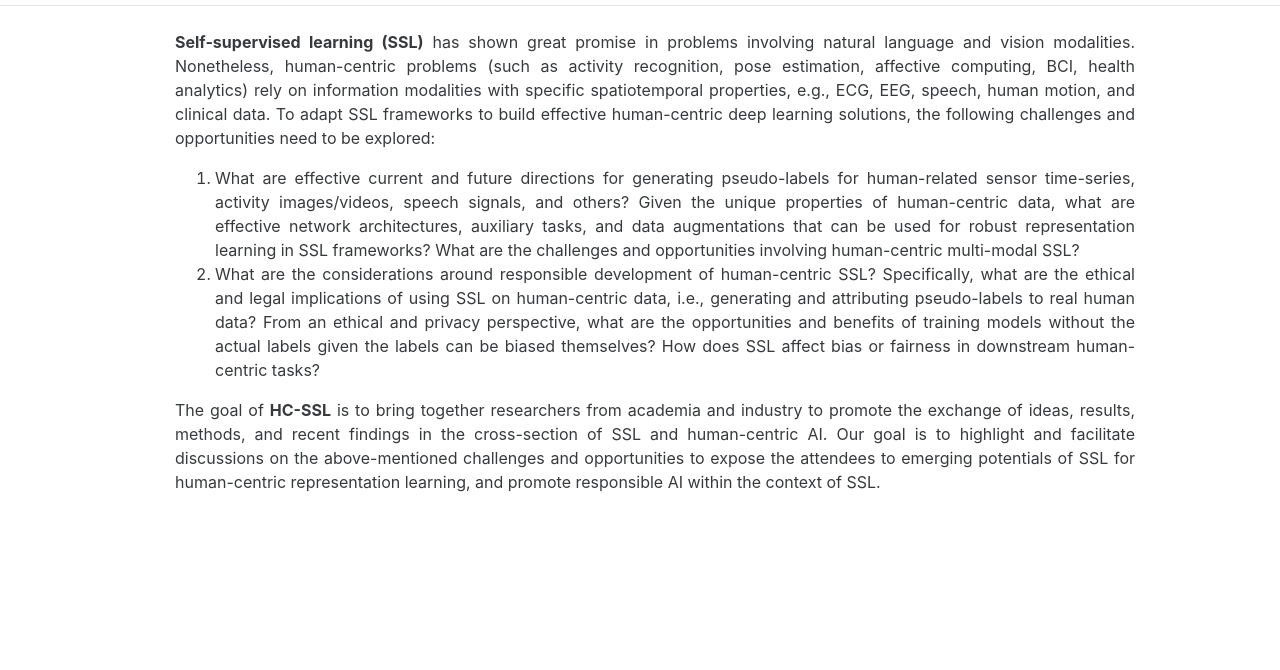
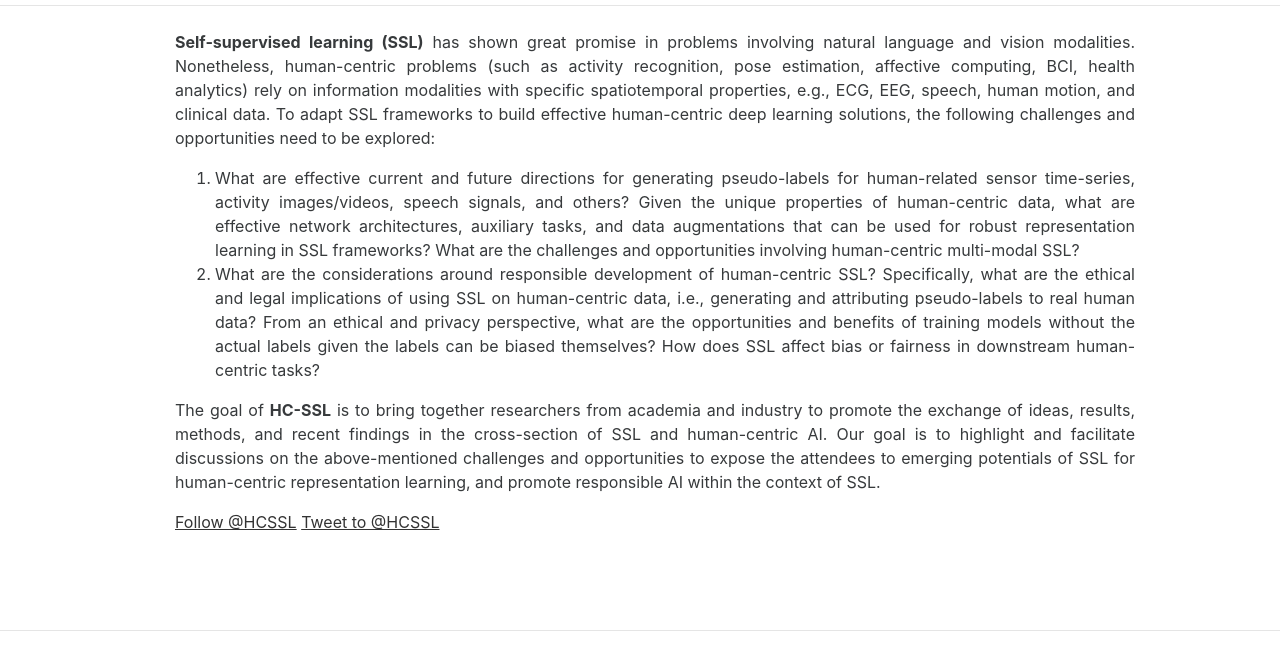
Before and after one commit to HCSSL/hcssl.github.io, a plain HTML site: page 2022/index.html in a window 1280 px wide. Shown: the part 574-1244 px from the top of the page. Before the commit the page ends 1108 px from the top, so only its background shows below. Drawn offline with Linux system fonts and the light colour scheme.

Commit message:
twitter handle added

```diff
--- a/2022/index.html
+++ b/2022/index.html
@@ -63,12 +63,30 @@
             The goal of <strong>HC-SSL</strong> is to bring together researchers from academia and industry to promote the exchange of ideas, results, methods, and recent findings in the cross-section of SSL and human-centric AI. Our goal is to highlight and facilitate discussions on the above-mentioned challenges and opportunities to expose the attendees to emerging potentials of SSL for human-centric representation learning, and promote responsible AI within the context of SSL.
             </p>
 
+            <a href="https://twitter.com/HCSSL?ref_src=twsrc%5Etfw" class="twitter-follow-button" data-show-count="false">Follow @HCSSL</a><script async src="https://platform.twitter.com/widgets.js" charset="utf-8"></script>
+            <a href="https://twitter.com/intent/tweet?screen_name=HCSSL&ref_src=twsrc%5Etfw" class="twitter-mention-button" data-show-count="false">Tweet to @HCSSL</a><script async src="https://platform.twitter.com/widgets.js" charset="utf-8"></script>
+            <!-- <a class="twitter-timeline" href="https://twitter.com/HCSSL?ref_src=twsrc%5Etfw">Tweets by HCSSL</a> <script async src="https://platform.twitter.com/widgets.js" charset="utf-8"></script> -->
 
         </div>
       </div>
     </div>
   </article>
   </div>
+  </div>
+
+    <br />
+    <br />
+    <br />
+
+    <footer class="footer">
+      <div class="container">
+        <div class="row">
+         <ul class="col-sm-6 list-inline">
+          <!-- <li class="list-inline-item"><a href="./categories.html">Categories</a></li> -->
+        </ul>
+      </div>
+    </div>
+  </footer>
 
 </body>
 </html>
```
Also changed, not shown: 2022/pages/call-for-papers.html (+17 -0 lines), 2022/pages/organizers.html (+15 -15 lines), 2022/pages/program.html (+22 -3 lines), 2022/pages/speakers.html (+18 -4 lines).
